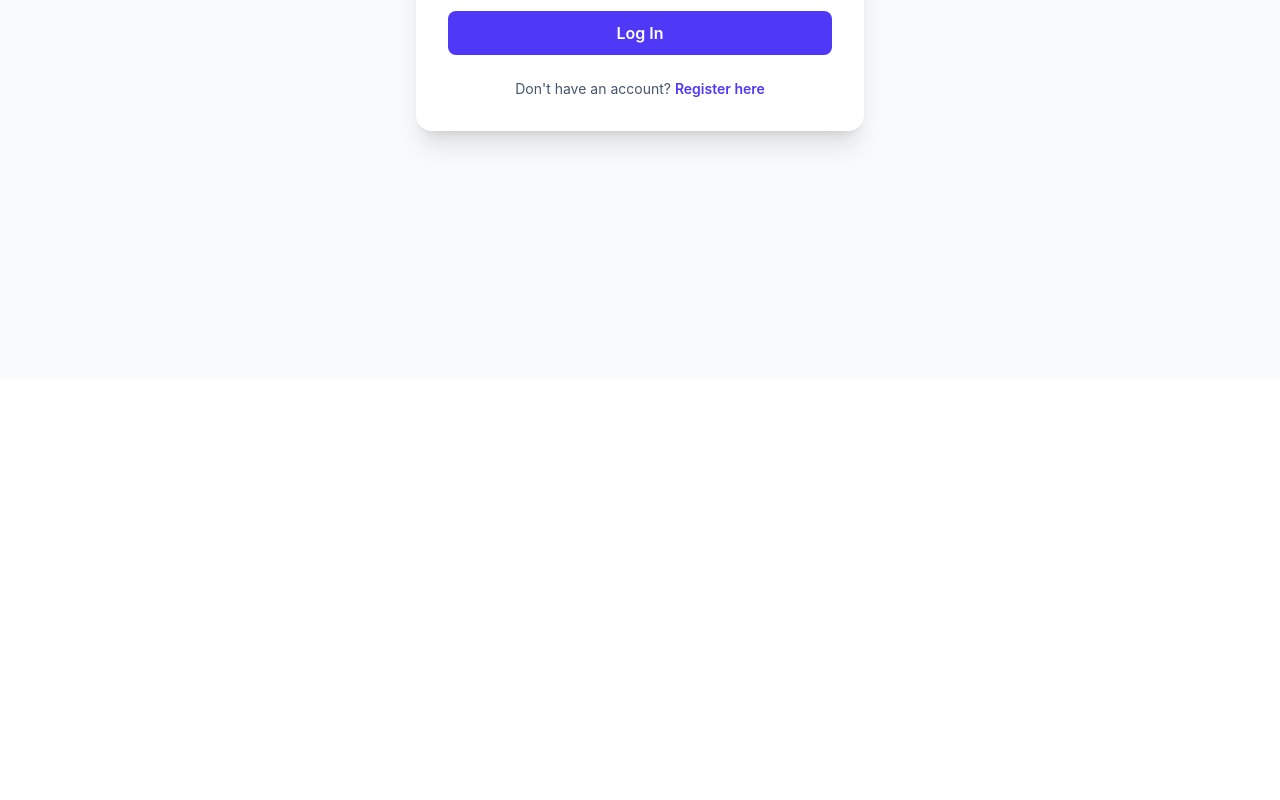
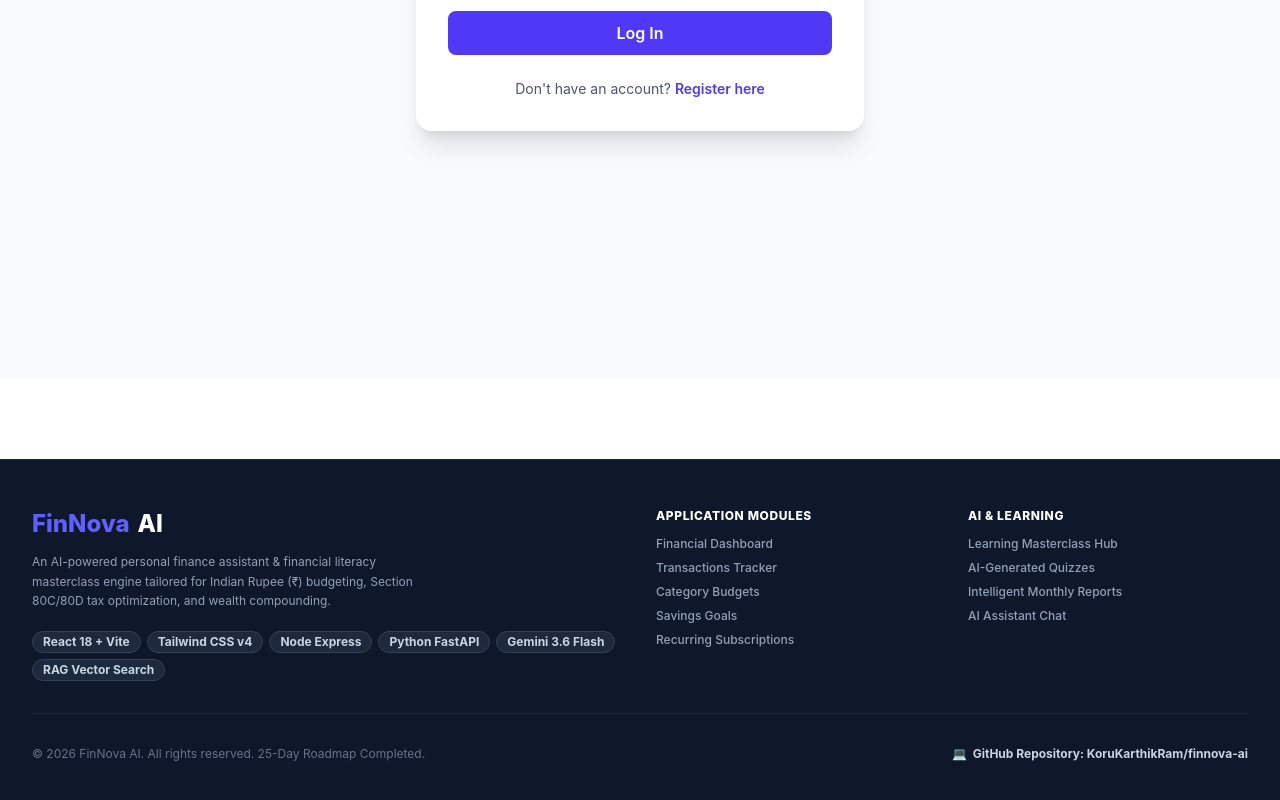
Before and after one commit to KoruKarthikRam/finnova-ai, a React app in the folder frontend/: page /login in a window 1280 px wide. Shown: the part 486-1286 px from the top of the page. Before the commit the page ends 865 px from the top, so only its background shows below. Built offline with nearby package versions, Linux system fonts and the light colour scheme; the HTML template or start-up script is replaced by a standard one.

Commit message:
feat: complete Day 25 - final integration test suite, UI polish, system status indicator, and full 25-day roadmap release

```diff
--- a/frontend/src/App.jsx
+++ b/frontend/src/App.jsx
@@ -1,6 +1,7 @@
 import { BrowserRouter, Routes, Route, Navigate } from "react-router-dom";
 
 import Navbar from "./components/Navbar";
+import Footer from "./components/Footer";
 
 import Home from "./pages/Home";
 import Dashboard from "./pages/Dashboard";
@@ -111,6 +112,8 @@ function App() {
           />
         </Routes>
       </main>
+
+      <Footer />
     </BrowserRouter>
   );
 }
--- /dev/null
+++ b/frontend/src/components/Footer.jsx
@@ -0,0 +1,74 @@
+import { Link } from "react-router-dom";
+
+function Footer() {
+  return (
+    <footer className="print:hidden bg-slate-900 text-slate-400 text-xs border-t border-slate-800 mt-20 py-12 px-8">
+      <div className="max-w-7xl mx-auto space-y-8">
+
+        {/* Top Grid */}
+        <div className="grid grid-cols-1 md:grid-cols-4 gap-8">
+
+          {/* Brand Info */}
+          <div className="md:col-span-2 space-y-3">
+            <Link to="/" className="text-2xl font-extrabold text-white flex items-center gap-2">
+              <span className="text-indigo-500">FinNova</span> AI
+            </Link>
+            <p className="text-slate-400 text-xs leading-relaxed max-w-sm">
+              An AI-powered personal finance assistant & financial literacy masterclass engine tailored for Indian Rupee (₹) budgeting, Section 80C/80D tax optimization, and wealth compounding.
+            </p>
+
+            {/* Tech Badges */}
+            <div className="flex flex-wrap gap-1.5 pt-2">
+              <span className="px-2.5 py-0.5 rounded-full bg-slate-800 text-slate-300 text-xxs font-bold border border-slate-700">React 18 + Vite</span>
+              <span className="px-2.5 py-0.5 rounded-full bg-slate-800 text-slate-300 text-xxs font-bold border border-slate-700">Tailwind CSS v4</span>
+              <span className="px-2.5 py-0.5 rounded-full bg-slate-800 text-slate-300 text-xxs font-bold border border-slate-700">Node Express</span>
+              <span className="px-2.5 py-0.5 rounded-full bg-slate-800 text-slate-300 text-xxs font-bold border border-slate-700">Python FastAPI</span>
+              <span className="px-2.5 py-0.5 rounded-full bg-slate-800 text-slate-300 text-xxs font-bold border border-slate-700">Gemini 3.6 Flash</span>
+              <span className="px-2.5 py-0.5 rounded-full bg-slate-800 text-slate-300 text-xxs font-bold border border-slate-700">RAG Vector Search</span>
+            </div>
+          </div>
+
+          {/* Core Modules Links */}
+          <div className="space-y-3">
+            <h4 className="font-extrabold text-white text-xs uppercase tracking-wider">Application Modules</h4>
+            <ul className="space-y-2 font-medium">
+              <li><Link to="/dashboard" className="hover:text-indigo-400 transition">Financial Dashboard</Link></li>
+              <li><Link to="/transactions" className="hover:text-indigo-400 transition">Transactions Tracker</Link></li>
+              <li><Link to="/budget" className="hover:text-indigo-400 transition">Category Budgets</Link></li>
+              <li><Link to="/goals" className="hover:text-indigo-400 transition">Savings Goals</Link></li>
+              <li><Link to="/subscriptions" className="hover:text-indigo-400 transition">Recurring Subscriptions</Link></li>
+            </ul>
+          </div>
+
+          {/* Intelligence & Learning Links */}
+          <div className="space-y-3">
+            <h4 className="font-extrabold text-white text-xs uppercase tracking-wider">AI & Learning</h4>
+            <ul className="space-y-2 font-medium">
+              <li><Link to="/learning" className="hover:text-indigo-400 transition">Learning Masterclass Hub</Link></li>
+              <li><Link to="/quiz" className="hover:text-indigo-400 transition">AI-Generated Quizzes</Link></li>
+              <li><Link to="/reports" className="hover:text-indigo-400 transition">Intelligent Monthly Reports</Link></li>
+              <li><Link to="/assistant" className="hover:text-indigo-400 transition">AI Assistant Chat</Link></li>
+            </ul>
+          </div>
+
+        </div>
+
+        {/* Bottom Bar */}
+        <div className="pt-8 border-t border-slate-800 flex flex-col sm:flex-row justify-between items-center gap-4 text-xxs text-slate-500">
+          <p>© 2026 FinNova AI. All rights reserved. 25-Day Roadmap Completed.</p>
+          <a
+            href="https://github.com/KoruKarthikRam/finnova-ai.git"
+            target="_blank"
+            rel="noopener noreferrer"
+            className="hover:text-indigo-400 transition font-bold flex items-center gap-1.5 text-slate-300"
+          >
+            <span>💻</span> GitHub Repository: KoruKarthikRam/finnova-ai
+          </a>
+        </div>
+
+      </div>
+    </footer>
+  );
+}
+
+export default Footer;
--- a/frontend/src/components/Navbar.jsx
+++ b/frontend/src/components/Navbar.jsx
@@ -38,23 +38,27 @@ function Navbar() {
       <div className="flex items-center gap-6">
         {isLoggedIn ? (
           <>
-            <div className="flex gap-6 text-slate-600 font-medium">
-              <Link to="/dashboard" className="hover:text-indigo-600 transition">Dashboard</Link>
-              <Link to="/transactions" className="hover:text-indigo-600 transition">Transactions</Link>
-              <Link to="/budget" className="hover:text-indigo-600 transition">Budget</Link>
-              <Link to="/goals" className="hover:text-indigo-600 transition">Goals</Link>
-              <Link to="/learning" className="hover:text-indigo-600 transition">Learning</Link>
-              <Link to="/quiz" className="hover:text-indigo-600 transition">AI Quiz</Link>
-              <Link to="/reports" className="hover:text-indigo-600 transition">Reports</Link>
-              <Link to="/subscriptions" className="hover:text-indigo-600 transition">Subscriptions</Link>
-              <Link to="/assistant" className="hover:text-indigo-600 transition">AI Assistant</Link>
+            <div className="flex gap-5 text-xs font-bold text-slate-600 items-center">
+              <Link to="/dashboard" className={`transition py-1 border-b-2 ${location.pathname === "/dashboard" ? "border-indigo-600 text-indigo-600 font-extrabold" : "border-transparent hover:text-indigo-600"}`}>Dashboard</Link>
+              <Link to="/transactions" className={`transition py-1 border-b-2 ${location.pathname === "/transactions" ? "border-indigo-600 text-indigo-600 font-extrabold" : "border-transparent hover:text-indigo-600"}`}>Transactions</Link>
+              <Link to="/budget" className={`transition py-1 border-b-2 ${location.pathname === "/budget" ? "border-indigo-600 text-indigo-600 font-extrabold" : "border-transparent hover:text-indigo-600"}`}>Budget</Link>
+              <Link to="/goals" className={`transition py-1 border-b-2 ${location.pathname === "/goals" ? "border-indigo-600 text-indigo-600 font-extrabold" : "border-transparent hover:text-indigo-600"}`}>Goals</Link>
+              <Link to="/learning" className={`transition py-1 border-b-2 ${location.pathname === "/learning" ? "border-indigo-600 text-indigo-600 font-extrabold" : "border-transparent hover:text-indigo-600"}`}>Learning</Link>
+              <Link to="/quiz" className={`transition py-1 border-b-2 ${location.pathname === "/quiz" ? "border-indigo-600 text-indigo-600 font-extrabold" : "border-transparent hover:text-indigo-600"}`}>AI Quiz</Link>
+              <Link to="/reports" className={`transition py-1 border-b-2 ${location.pathname === "/reports" ? "border-indigo-600 text-indigo-600 font-extrabold" : "border-transparent hover:text-indigo-600"}`}>Reports</Link>
+              <Link to="/subscriptions" className={`transition py-1 border-b-2 ${location.pathname === "/subscriptions" ? "border-indigo-600 text-indigo-600 font-extrabold" : "border-transparent hover:text-indigo-600"}`}>Subscriptions</Link>
+              <Link to="/assistant" className={`transition py-1 border-b-2 ${location.pathname === "/assistant" ? "border-indigo-600 text-indigo-600 font-extrabold" : "border-transparent hover:text-indigo-600"}`}>AI Assistant</Link>
             </div>
-            <div className="h-6 w-px bg-slate-200"></div>
-            <div className="flex items-center gap-4">
-              <span className="text-sm font-semibold text-slate-700">Hi, {userName || "User"}</span>
+            <div className="h-5 w-px bg-slate-200"></div>
+            <div className="flex items-center gap-3">
+              <span className="hidden lg:flex items-center gap-1.5 px-2.5 py-1 rounded-full bg-emerald-50 text-emerald-700 border border-emerald-200 text-xxs font-bold">
+                <span className="h-1.5 w-1.5 rounded-full bg-emerald-500 animate-pulse"></span>
+                AI Core Active
+              </span>
+              <span className="text-xs font-bold text-slate-700">Hi, {userName || "User"}</span>
               <button
                 onClick={handleLogout}
-                className="rounded-lg bg-slate-100 px-4 py-1.5 text-sm font-semibold text-slate-700 hover:bg-slate-200 transition duration-200 cursor-pointer"
+                className="rounded-lg bg-slate-100 px-3.5 py-1.5 text-xs font-bold text-slate-700 hover:bg-slate-200 transition duration-200 cursor-pointer"
               >
                 Logout
               </button>
```
Also changed, not shown: 1 other file (tests, documents, lock files or other folders).
